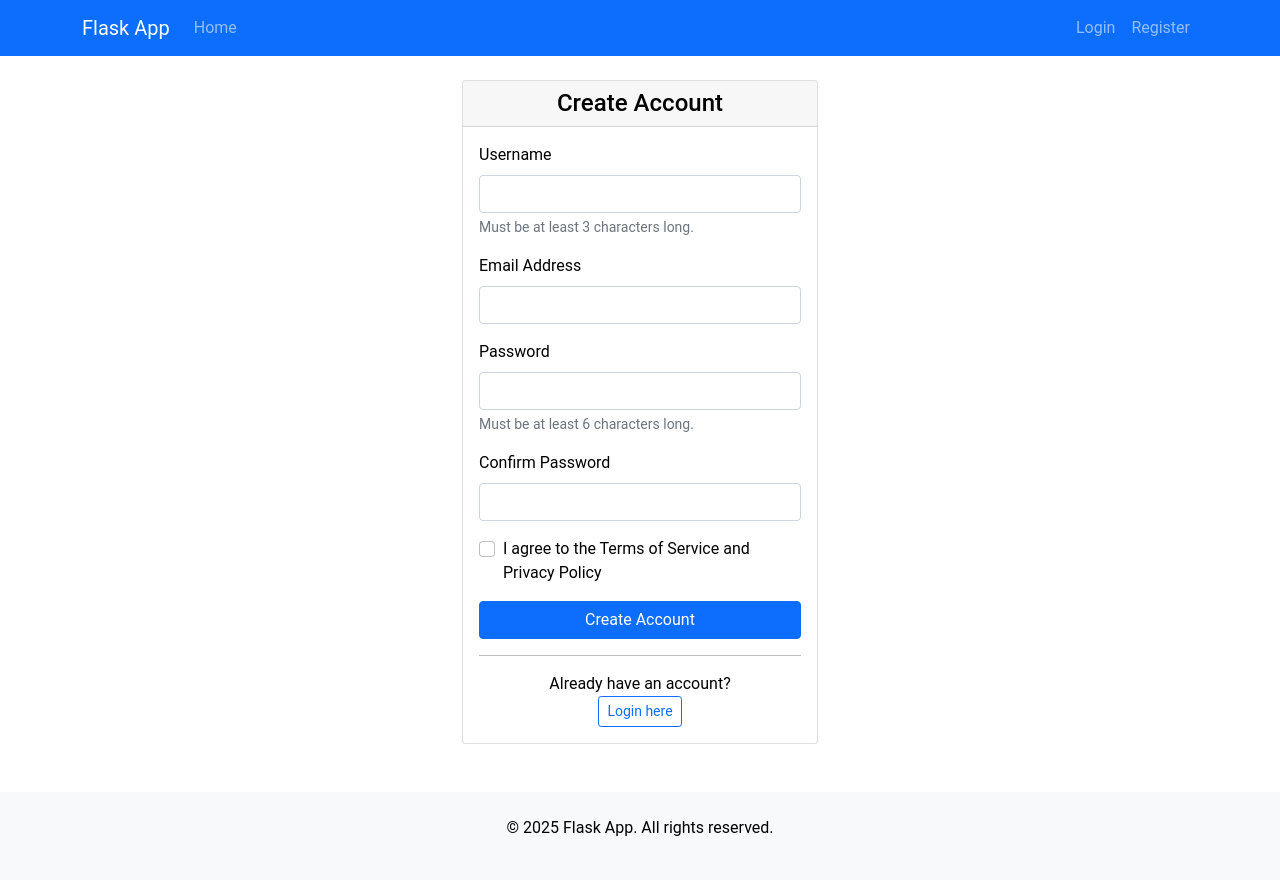
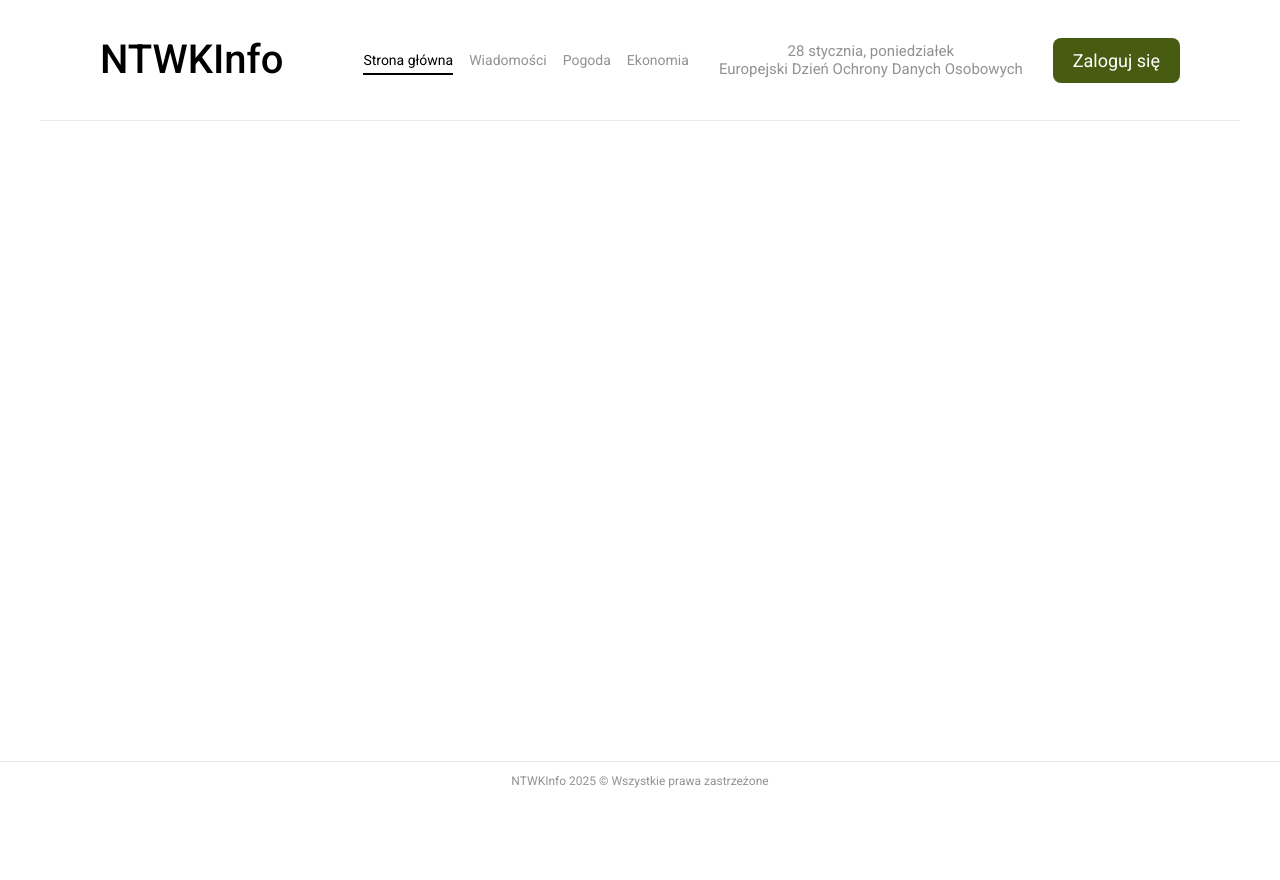
Before and after one commit to MrN1co/NTwKInfo, a Flask app: page /auth/register in a window 1280 px wide. After the commit the page ends 788 px from the top, so only its background shows below. Run offline with Flask 3, Linux system fonts and the light colour scheme.

Commit message:
Update base.html for Polish localization and styling

```diff
--- a/templates/base.html
+++ b/templates/base.html
@@ -1,79 +1,79 @@
 <!DOCTYPE html>
-<html lang="en">
+<html lang="pl">
 <head>
-    <meta charset="UTF-8">
-    <meta name="viewport" content="width=device-width, initial-scale=1.0">
-    <title>{% block title %}Flask App{% endblock %}</title>
-    <link href="https://cdn.jsdelivr.net/npm/bootstrap@5.1.3/dist/css/bootstrap.min.css" rel="stylesheet">
-    <link rel="stylesheet" href="{{ url_for('static', filename='css/style.css') }}">
-    {% block head %}{% endblock %}
+  <meta charset="UTF-8" />
+  <meta name="viewport" content="width=device-width, initial-scale=1.0" />
+  <title>NTWKInfo - Bądź na czasie</title>
+  <link rel="stylesheet" href="static/css/style.css" />
+  <link href="https://fonts.googleapis.com/css2?family=Playfair+Display:wght@400;700&family=Roboto:wght@400;500;700&display=swap" rel="stylesheet" />
 </head>
+<!-- --- MODAL LOGOWANIA / REJESTRACJI --- -->
+<div id="authOverlay" class="auth-overlay hidden"></div>
+
+<div id="authModal" class="auth-modal hidden">
+
+  <!-- LOGOWANIE -->
+  <div id="loginForm" class="auth-box">
+    <button class="auth-close">×</button>
+    <h2>Zaloguj się</h2>
+    <p class="auth-switch">Nie masz konta?
+      <a href="#" id="showRegister">Zarejestruj się</a>
+    </p>
+
+    <label>Adres email</label>
+    <input type="email" placeholder="Podaj email">
+
+    <label>Hasło</label>
+    <input type="password" placeholder="Wpisz hasło">
+
+    <button class="auth-submit">Potwierdź ↗</button>
+  </div>
+
+  <!-- REJESTRACJA -->
+  <div id="registerForm" class="auth-box hidden">
+    <button class="auth-close">×</button>
+    <h2>Zarejestruj się</h2>
+    <p class="auth-switch">Masz konto?
+      <a href="#" id="showLogin">Zaloguj się</a>
+    </p>
+
+    <label>Adres email</label>
+    <input type="email" placeholder="Podaj email">
+
+    <label>Hasło</label>
+    <input type="password" placeholder="Wpisz hasło">
+
+    <label>Powtórz hasło</label>
+    <input type="password" placeholder="Powtórz hasło">
+
+    <button class="auth-submit">Potwierdź ↗</button>
+  </div>
+
+</div>
 <body>
-    <nav class="navbar navbar-expand-lg navbar-dark bg-primary">
-        <div class="container">
-            <a class="navbar-brand" href="{{ url_for('main.index') }}">Flask App</a>
-            <button class="navbar-toggler" type="button" data-bs-toggle="collapse" data-bs-target="#navbarNav">
-                <span class="navbar-toggler-icon"></span>
-            </button>
-            <div class="collapse navbar-collapse" id="navbarNav">
-                <ul class="navbar-nav me-auto">
-                    <li class="nav-item">
-                        <a class="nav-link" href="{{ url_for('main.index') }}">Home</a>
-                    </li>
-                    {% if session.user_id %}
-                    <li class="nav-item">
-                        <a class="nav-link" href="{{ url_for('main.dashboard') }}">Dashboard</a>
-                    </li>
-                    {% endif %}
-                </ul>
-                <ul class="navbar-nav">
-                    {% if session.user_id %}
-                    <li class="nav-item dropdown">
-                        <a class="nav-link dropdown-toggle" href="#" id="navbarDropdown" role="button" data-bs-toggle="dropdown">
-                            {{ session.user_id }}
-                        </a>
-                        <ul class="dropdown-menu">
-                            <li><a class="dropdown-item" href="{{ url_for('main.dashboard') }}">Dashboard</a></li>
-                            <li><hr class="dropdown-divider"></li>
-                            <li><a class="dropdown-item" href="{{ url_for('auth.logout') }}">Logout</a></li>
-                        </ul>
-                    </li>
-                    {% else %}
-                    <li class="nav-item">
-                        <a class="nav-link" href="{{ url_for('auth.login') }}">Login</a>
-                    </li>
-                    <li class="nav-item">
-                        <a class="nav-link" href="{{ url_for('auth.register') }}">Register</a>
-                    </li>
-                    {% endif %}
-                </ul>
-            </div>
-        </div>
-    </nav>
 
-    <main class="container mt-4">
-        {% with messages = get_flashed_messages(with_categories=true) %}
-            {% if messages %}
-                {% for category, message in messages %}
-                    <div class="alert alert-{{ 'danger' if category == 'error' else category }} alert-dismissible fade show" role="alert">
-                        {{ message }}
-                        <button type="button" class="btn-close" data-bs-dismiss="alert"></button>
-                    </div>
-                {% endfor %}
-            {% endif %}
-        {% endwith %}
+  <header class="header">
+    <div class="header__top-bar container-padding">
+      <div class="header__logo">NTWKInfo</div>
+      <nav class="header__nav">
+        <a href="index.html" class="active">Strona główna</a>
+        <a href="wiadomosci.html">Wiadomości</a>
+        <a href="pogoda.html">Pogoda</a>
+        <a href="ekonomia.html">Ekonomia</a>
+      </nav>
+      <div class="header__meta">
+        <span>28 stycznia, poniedziałek</span>
+        <span>Europejski Dzień Ochrony Danych Osobowych</span>
+      </div>
+      <button class="header__cta-button">Zaloguj się</button>
+    </div>
+  </header>
 
-        {% block content %}{% endblock %}
-    </main>
+  <main class="main-content container-padding">
+    <!-- 🔧 Tutaj każda sekcja może wstawić własną zawartość -->
+  </main>
 
-    <footer class="bg-light mt-5 py-4">
-        <div class="container text-center">
-            <p>&copy; 2025 Flask App. All rights reserved.</p>
-        </div>
-    </footer>
-
-    <script src="https://cdn.jsdelivr.net/npm/bootstrap@5.1.3/dist/js/bootstrap.bundle.min.js"></script>
-    <script src="{{ url_for('static', filename='js/main.js') }}"></script>
-    {% block scripts %}{% endblock %}
+<footer class="footer container-padding"><span>NTWKInfo 2025 © Wszystkie prawa zastrzeżone</span></footer>
+ <script src="script-auth.js"></script>
 </body>
 </html>
```
